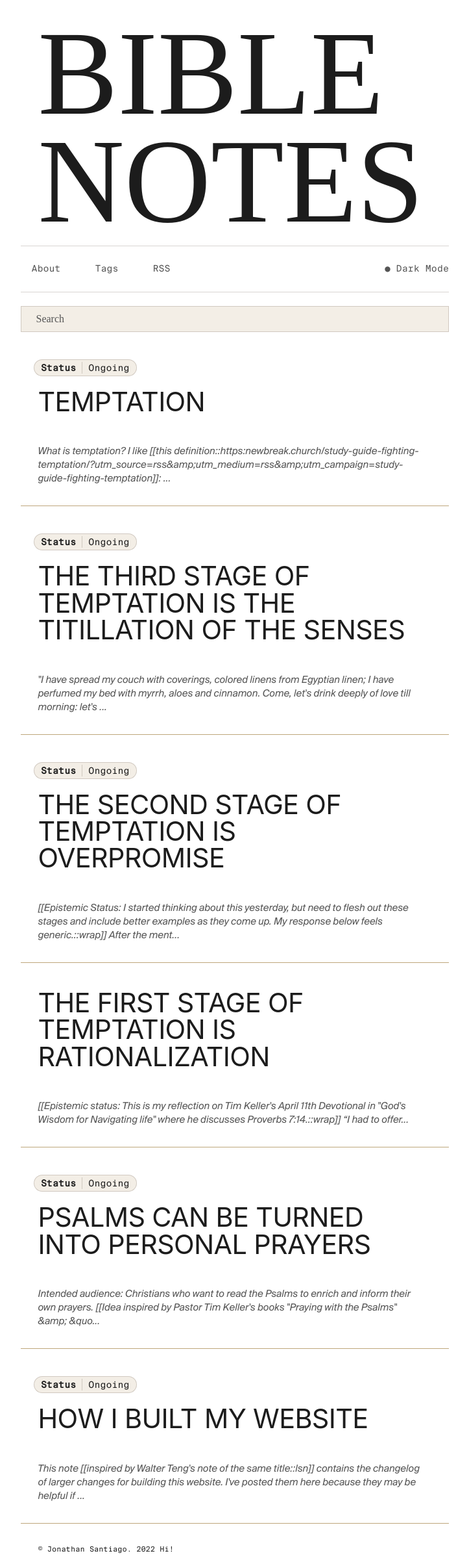
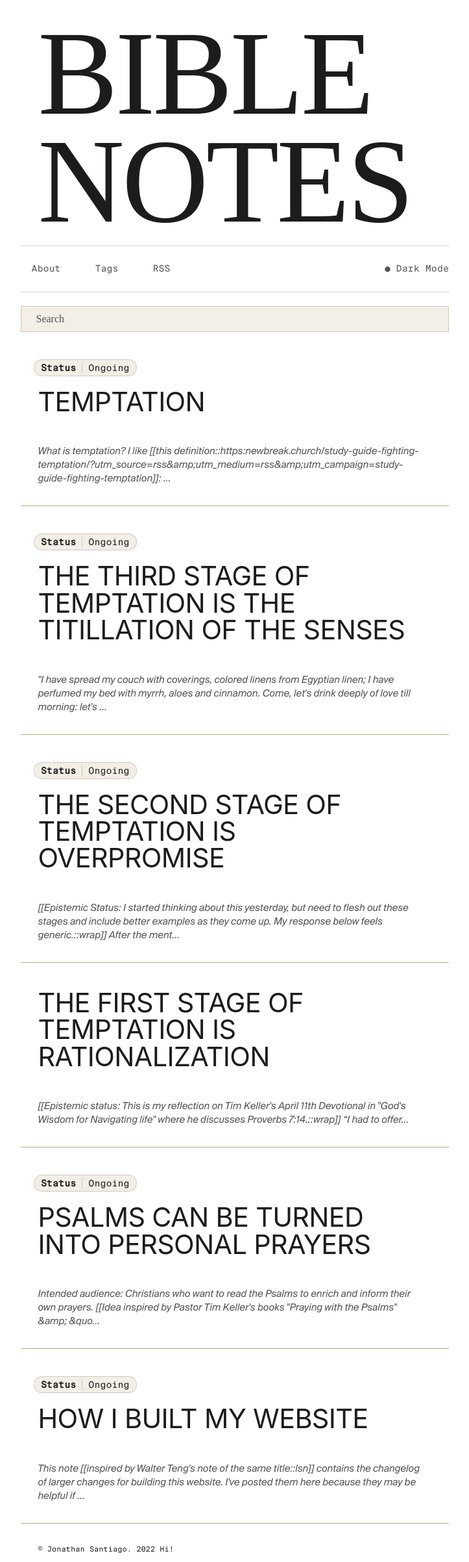
Before and after one commit to jsantiago611/digital-garden-master, a Jekyll site: the page built from index.md, in a window 1280 px wide. Shown: the whole page at 65% size, without its empty margins (278-1001 px from the left). Built offline with Jekyll 4.4.1, drawn with Linux system fonts in a browser that asks for light colours; some web fonts are replaced.

Commit message:
title letter-spacing, active underline removed

```diff
--- a/assets/css/Style.css
+++ b/assets/css/Style.css
@@ -1659,9 +1659,14 @@ summary {
     font-family: "ogg";
     box-shadow: none;
     line-height: .9;
+    letter-spacing: -0.02em;
 }
 
 .site-heading-ltr a:hover {
+	    box-shadow: none;
+}
+
+.site-heading-ltr a:active {
 	    box-shadow: none;
 }
 
```
